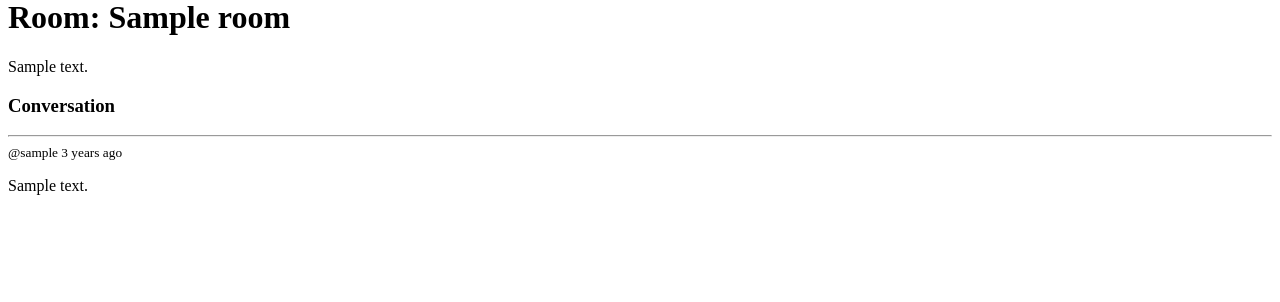
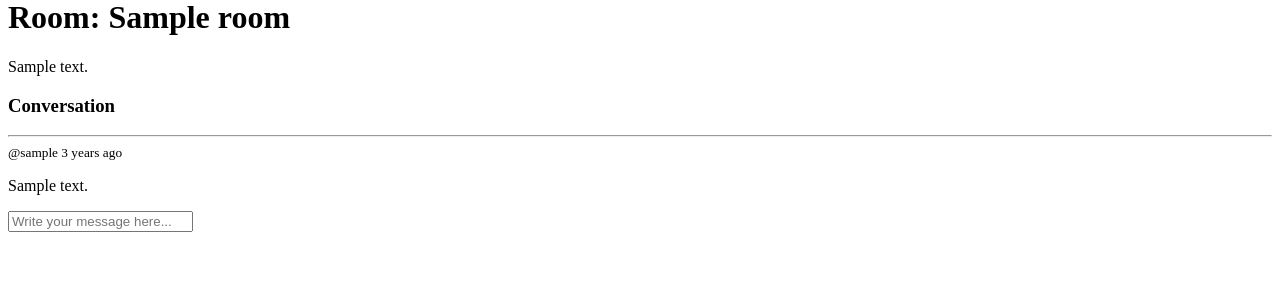
Before and after one commit to rukshan99/scholab, a Django app: page /room/1/ in a window 1280 px wide. Shown: the part 176-478 px from the top of the page. Run offline with Django 3.2, Linux system fonts and the light colour scheme; a user stored in the database is signed in; tables that the repository leaves empty hold one stand-in row (values such as "Sample post").

Commit message:
add message box in room

```diff
--- a/base/templates/base/room.html
+++ b/base/templates/base/room.html
@@ -17,4 +17,13 @@
     {% endfor %}
 </div>
 
+{% if request.user.is_authenticated %}
+<div class="comment-form">
+    <form action="POST" action="">
+        {% csrf_token %}
+        <input type="text" name="body" placeholder="Write your message here...">
+    </form>
+</div>
+{% endif %}
+
 {% endblock %}
```
